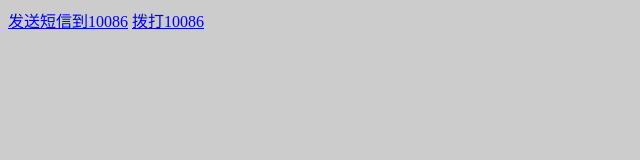
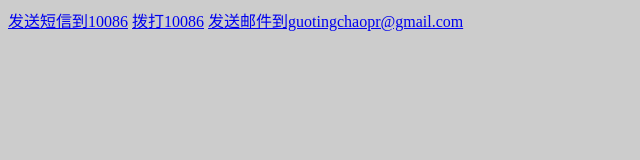
Before and after one commit to guotingchaopr/Test, a plain HTML site: page index.html in a window 1280 px wide. Shown: the whole page, without its empty margins (0-640 px from the left). Drawn offline with Linux system fonts and the light colour scheme.

Commit message:
add meta

```diff
--- a/index.html
+++ b/index.html
@@ -12,6 +12,8 @@
 	<a href="sms:10086">发送短信到10086</a>
 	<!-- 通过链接拨打电话  tel:号码 跳转拨打界面-->
 	<a href="tel:10086">拨打10086</a>
+	<!-- 通过邮箱地址发送邮件  mailto:邮箱地址 跳转发送邮件界面-->
+	<a href="mailto:guotingchaopr@gmail.com">发送邮件到guotingchaopr@gmail.com</a>
 	<!-- UY BEGIN -->
 	<div id="uyan_frame"></div>
 	<script type="text/javascript" src="http://v2.uyan.cc/code/uyan.js?uid=2102780"></script>
```
